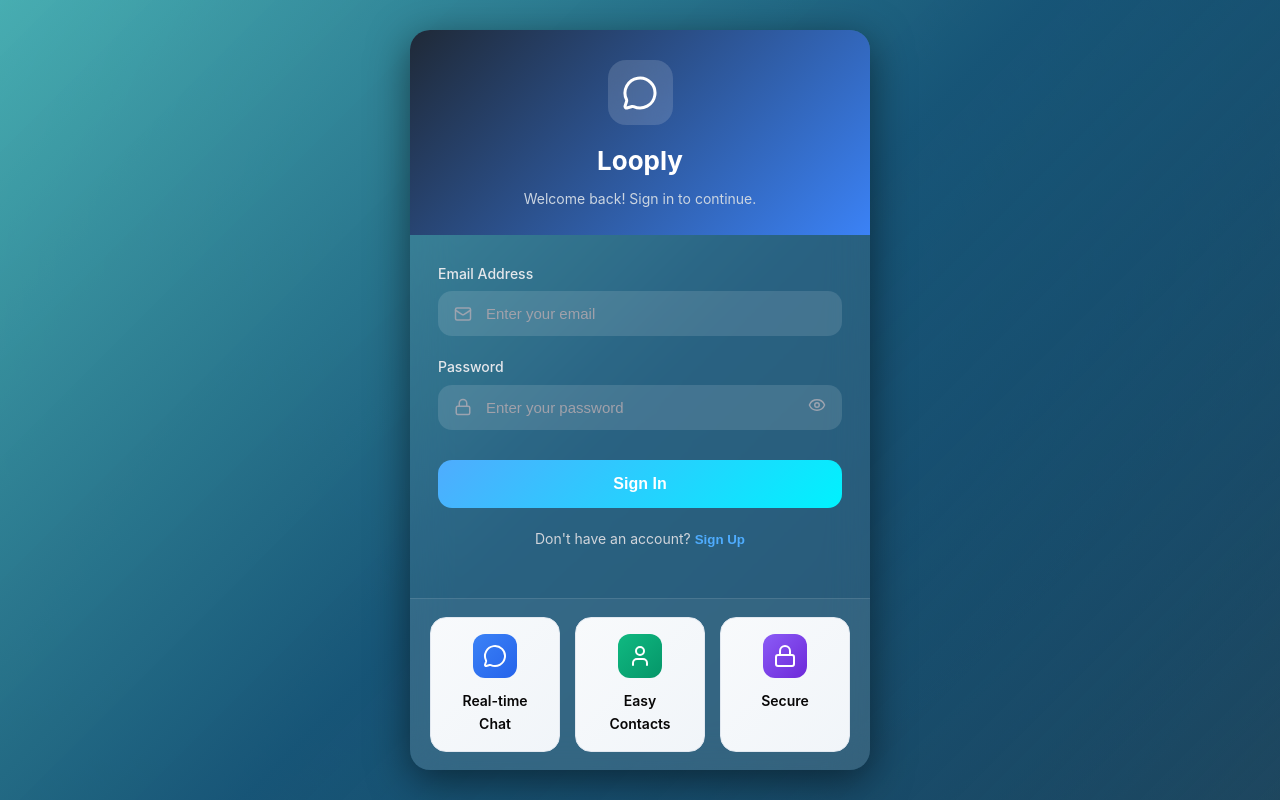
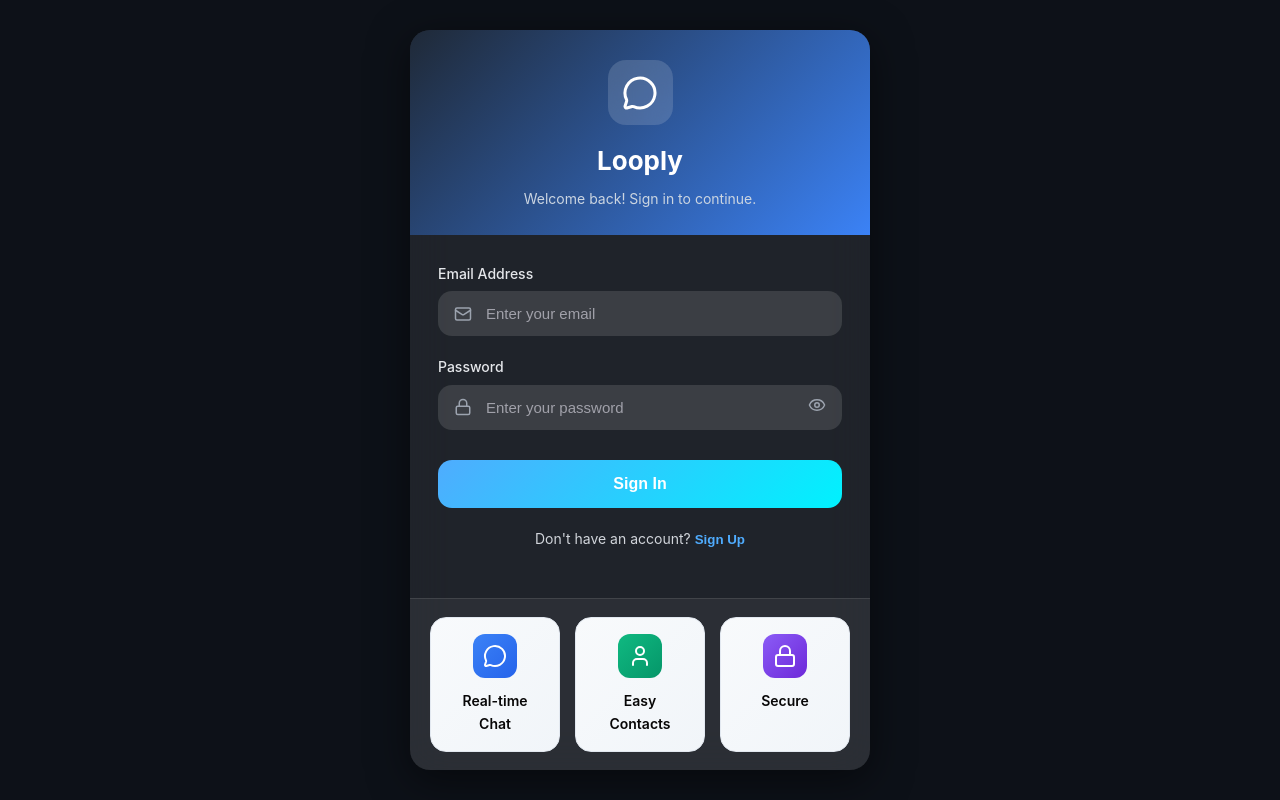
Before and after one commit to PrateekShukla09/Looply-The-ChiTChaT_WebAPP, a React (Vite) app in the folder frontend/: page / in a window 1280 px wide. Built offline with nearby package versions, Linux system fonts and the light colour scheme.

Commit message:
changed bg color

```diff
--- a/frontend/src/index.css
+++ b/frontend/src/index.css
@@ -34,8 +34,9 @@ html, body, #root {
   position: relative;
 
   /* Base gradient background */
-  background: linear-gradient(135deg, #43acaeaf, #145273c0, #06324a88);
-  color: #0c0c0d;
+  /* background: linear-gradient(135deg, #43acaeaf, #145273c0, #06324a88); */
+  background-color: #0d1118;
+  color: #545456;
 
 
 }
```
